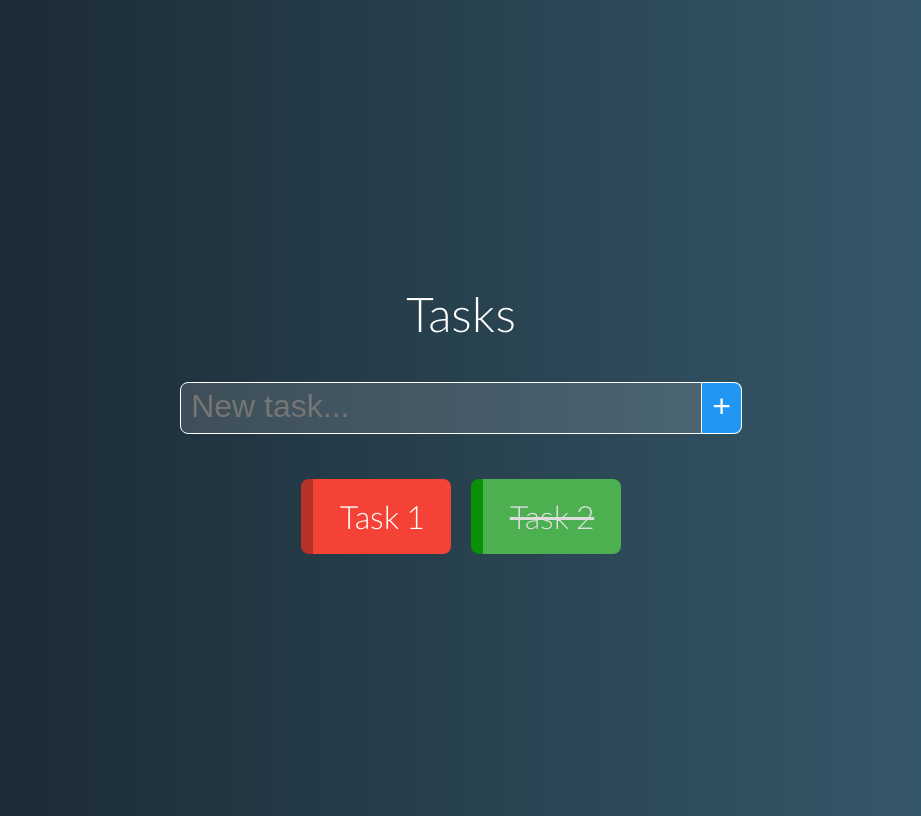
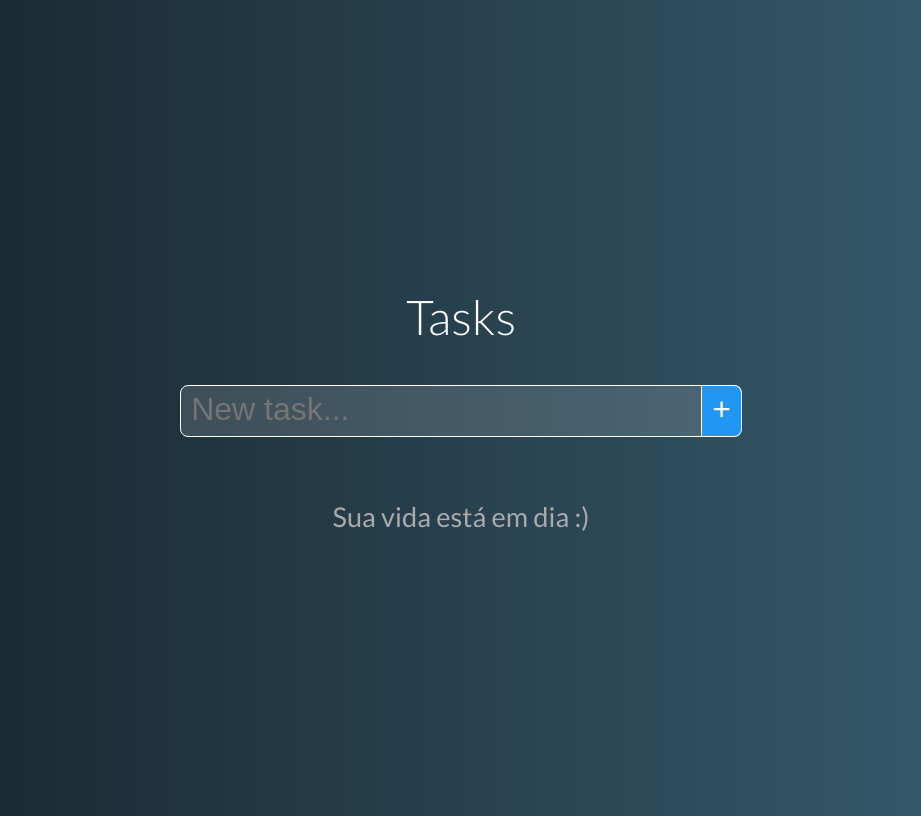
Before and after one commit to pierry01/vue-tasks-again, a Vue app: page / in a window 1280 px wide. Shown: the whole page, without its empty margins (179-1100 px from the left). Built offline with nearby package versions, Linux system fonts and the light colour scheme.

Commit message:
task component 2

```diff
--- a/src/App.vue
+++ b/src/App.vue
@@ -2,7 +2,7 @@
   <div id="app">
     <h1>Tasks</h1>
     <NewTask @taskAdded="addTask" />
-    <Tasks :tasks="tasks" />
+    <Tasks :tasks="tasks" @taskDeleted="deleteTask" />
   </div>
 </template>
 
@@ -14,10 +14,7 @@ export default {
   components: { Tasks, NewTask },
   data() {
     return {
-      tasks: [
-        { title: "Task 1", pending: true },
-        { title: "Task 2", pending: false },
-      ],
+      tasks: [],
     };
   },
   methods: {
@@ -31,6 +28,9 @@ export default {
           pending: task.pending || true,
         });
       }
+    },
+    deleteTask(id) {
+      this.tasks.splice(id, 1);
     },
   },
 };
--- a/src/components/Task.vue
+++ b/src/components/Task.vue
@@ -1,5 +1,6 @@
 <template>
   <div class="task" :class="stateClass">
+    <span @click="$emit('taskDeleted', task)" class="close">x</span>
     <p>{{ task.title }}</p>
   </div>
 </template>
@@ -25,12 +26,13 @@ export default {
 
 <style>
 .task {
+  position: relative;
   box-sizing: border-box;
-  width: 150px;
-  height: 75px;
+  width: 250px;
+  height: 100px;
   padding: 10px;
   border-radius: 8px;
-  font-size: 2rem;
+  font-size: 1.5rem;
   font-weight: 300;
   cursor: pointer;
   user-select: none;
@@ -50,4 +52,26 @@ export default {
   background-color: #4caf50;
   text-decoration: line-through;
 }
+
+.pending .close {
+  background-color: #b73229;
+}
+
+.done .close {
+  background-color: #0a8f08;
+}
+
+.close {
+  position: absolute;
+  right: 10px;
+  top: 10px;
+  font-size: 0.8rem;
+  font-weight: 600;
+  width: 25px;
+  height: 25px;
+  border-radius: 50%;
+  display: flex;
+  justify-content: center;
+  align-items: center;
+}
 </style>
--- a/src/components/Tasks.vue
+++ b/src/components/Tasks.vue
@@ -1,7 +1,12 @@
 <template>
   <div class="tasks">
     <template v-if="tasks.length">
-      <Task v-for="task in tasks" :key="task.title" :task="task" />
+      <Task
+        v-for="(task, id) in tasks"
+        :key="task.title"
+        :task="task"
+        @taskDeleted="$emit('taskDeleted', id)"
+      />
     </template>
 
     <p v-else class="no-task">Sua vida está em dia :)</p>
```
